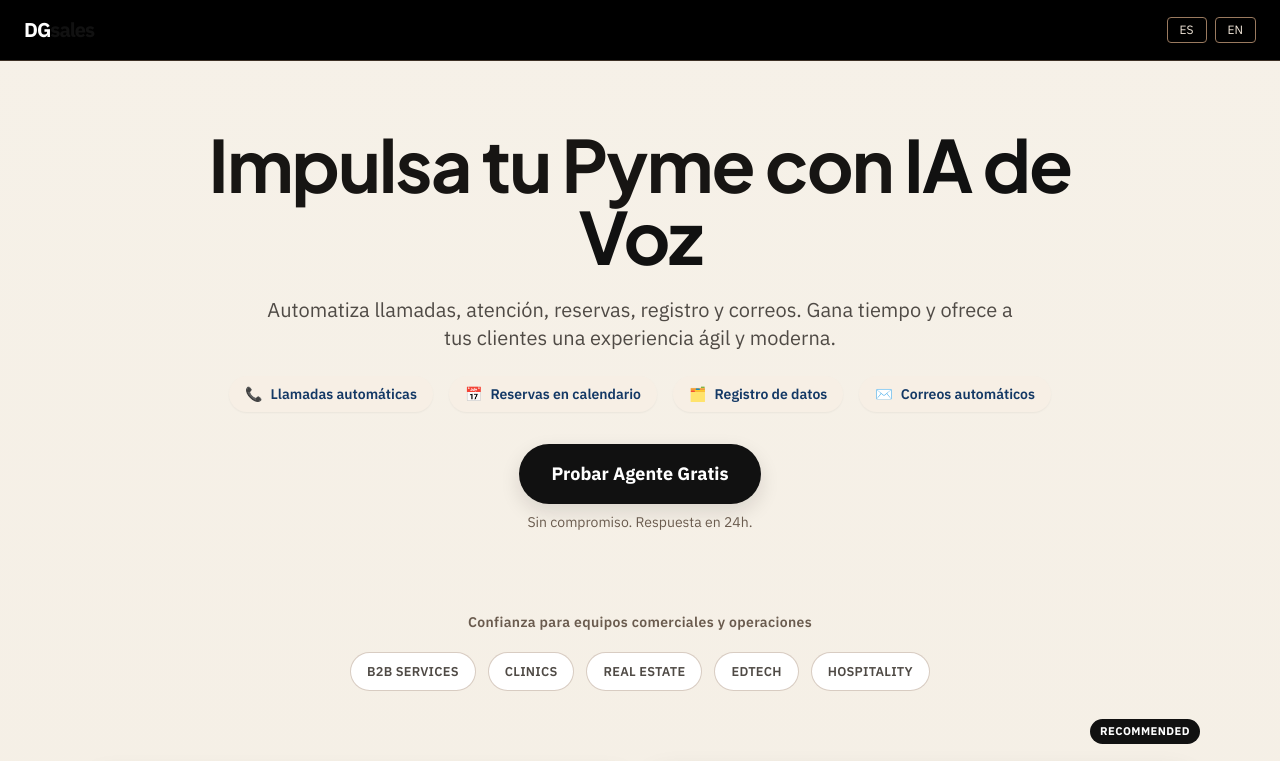
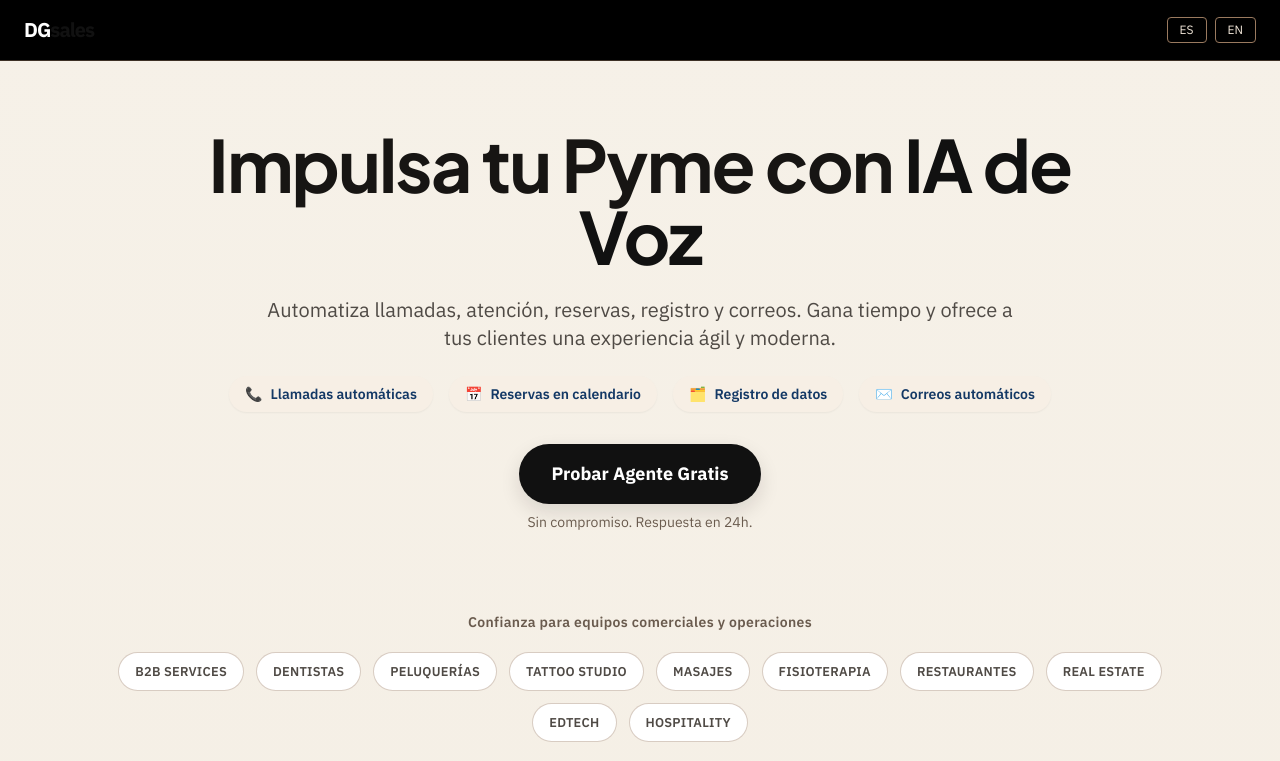
Before and after one commit to g8gocho/DGsales, a website: page index.html in a window 1280 px wide. Shown: the top 761 px of the page. Drawn offline with nearby package versions, Linux system fonts and the light colour scheme; a script that the page names is missing.

Commit message:
Update trust pills: clinics→dentistas, add peluquerías, tattoo studio, masajes, fisioterapia, restaurantes

```diff
--- a/index.html
+++ b/index.html
@@ -458,7 +458,12 @@
         </div>
         <div class="flex flex-wrap justify-center gap-3">
             <span class="logo-pill">B2B SERVICES</span>
-            <span class="logo-pill">CLINICS</span>
+            <span class="logo-pill">DENTISTAS</span>
+            <span class="logo-pill">PELUQUERÍAS</span>
+            <span class="logo-pill">TATTOO STUDIO</span>
+            <span class="logo-pill">MASAJES</span>
+            <span class="logo-pill">FISIOTERAPIA</span>
+            <span class="logo-pill">RESTAURANTES</span>
             <span class="logo-pill">REAL ESTATE</span>
             <span class="logo-pill">EDTECH</span>
             <span class="logo-pill">HOSPITALITY</span>
```
